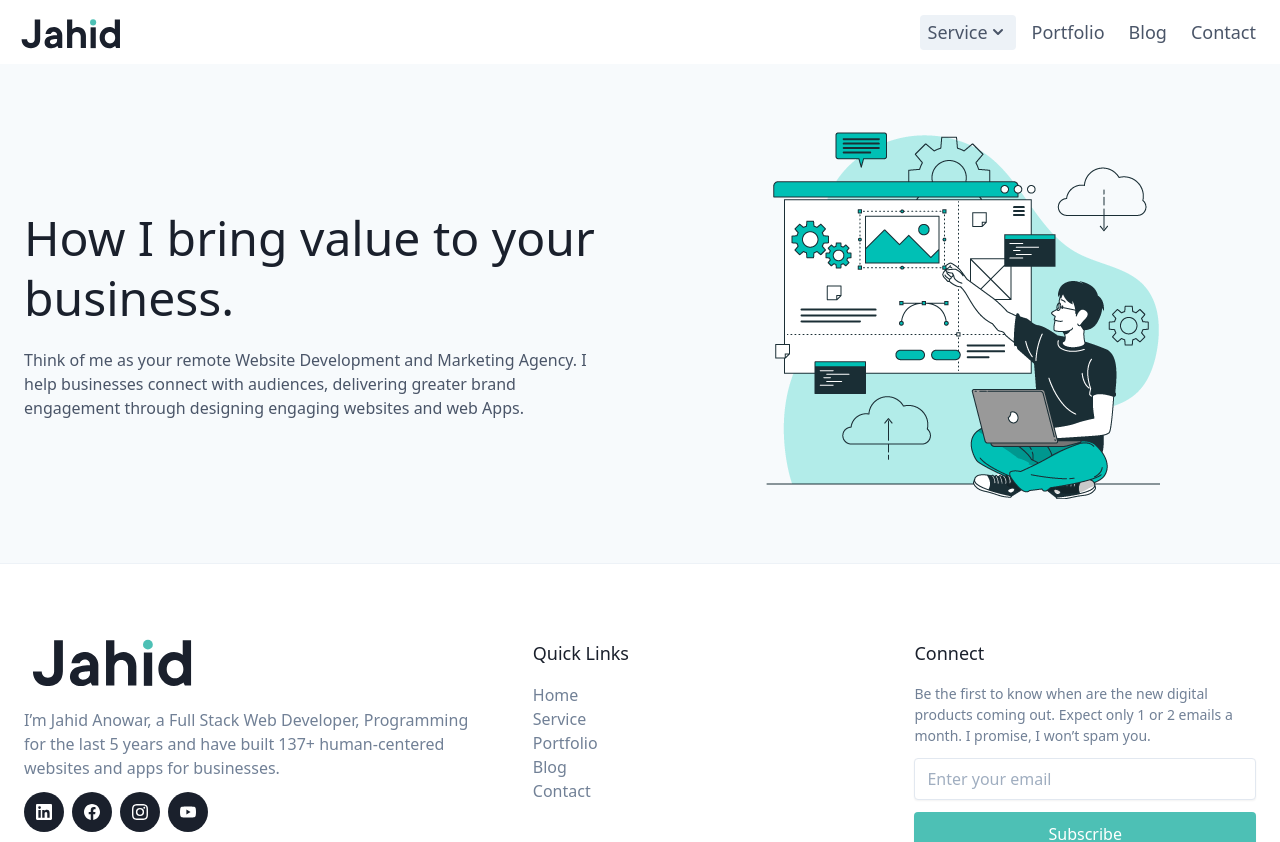
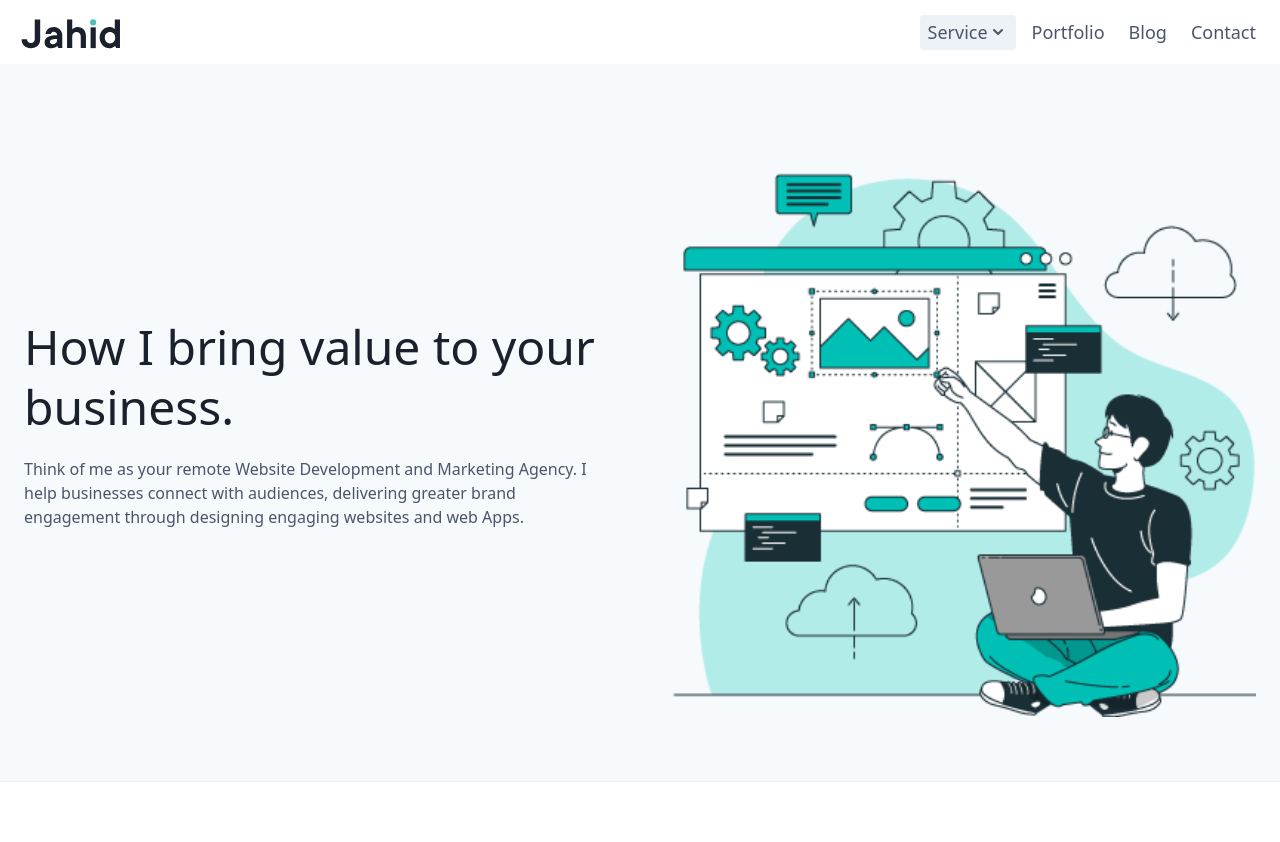
Before and after one commit to jahidanowar/jahid.dev-nuxt2, a Nuxt app: page /service in a window 1280 px wide. Shown: the top 842 px of the page. Built offline with nearby package versions, Linux system fonts and the light colour scheme; a web font is replaced by a local one.

Commit message:
Small Design Issues Fixed

```diff
--- a/components/PageHero.vue
+++ b/components/PageHero.vue
@@ -11,7 +11,11 @@
           <p>{{ leading }}</p>
         </div>
         <div v-if="image" class="px-6">
-          <img :src="image" :alt="heading" class="featured-image" />
+          <img
+            :src="image"
+            :alt="heading"
+            class="w-full mt-10 content-center"
+          />
         </div>
       </div>
     </div>
@@ -37,9 +41,4 @@ export default {
 }
 </script>
 
-<style>
-.featured-image {
-  max-width: 400px;
-  margin: 0 auto;
-}
-</style>
+<style></style>
--- a/nuxt.config.js
+++ b/nuxt.config.js
@@ -75,7 +75,7 @@ export default {
   apollo: {
     clientConfigs: {
       default: {
-        httpEndpoint: process.env.STRAPI_URL || 'http://localhost:1337/graphql'
+        httpEndpoint: process.env.STRAPI_URL || 'https://jahidadmin.herokuapp.com/graphql'
       }
     }
   },
--- a/pages/blog/index.vue
+++ b/pages/blog/index.vue
@@ -8,12 +8,12 @@
     <div class="section">
       <div class="container mx-auto">
         <div class="flex flex-row flex-wrap">
-          <div class="w-full px-5">
+          <div class="w-full">
             <div v-if="posts" class="flex flex-wrap">
               <post-card
                 v-for="(post, i) in posts"
                 :key="i"
-                class="md:w-1/3"
+                class="w-full md:w-1/3"
                 :post="post"
               />
             </div>
```
